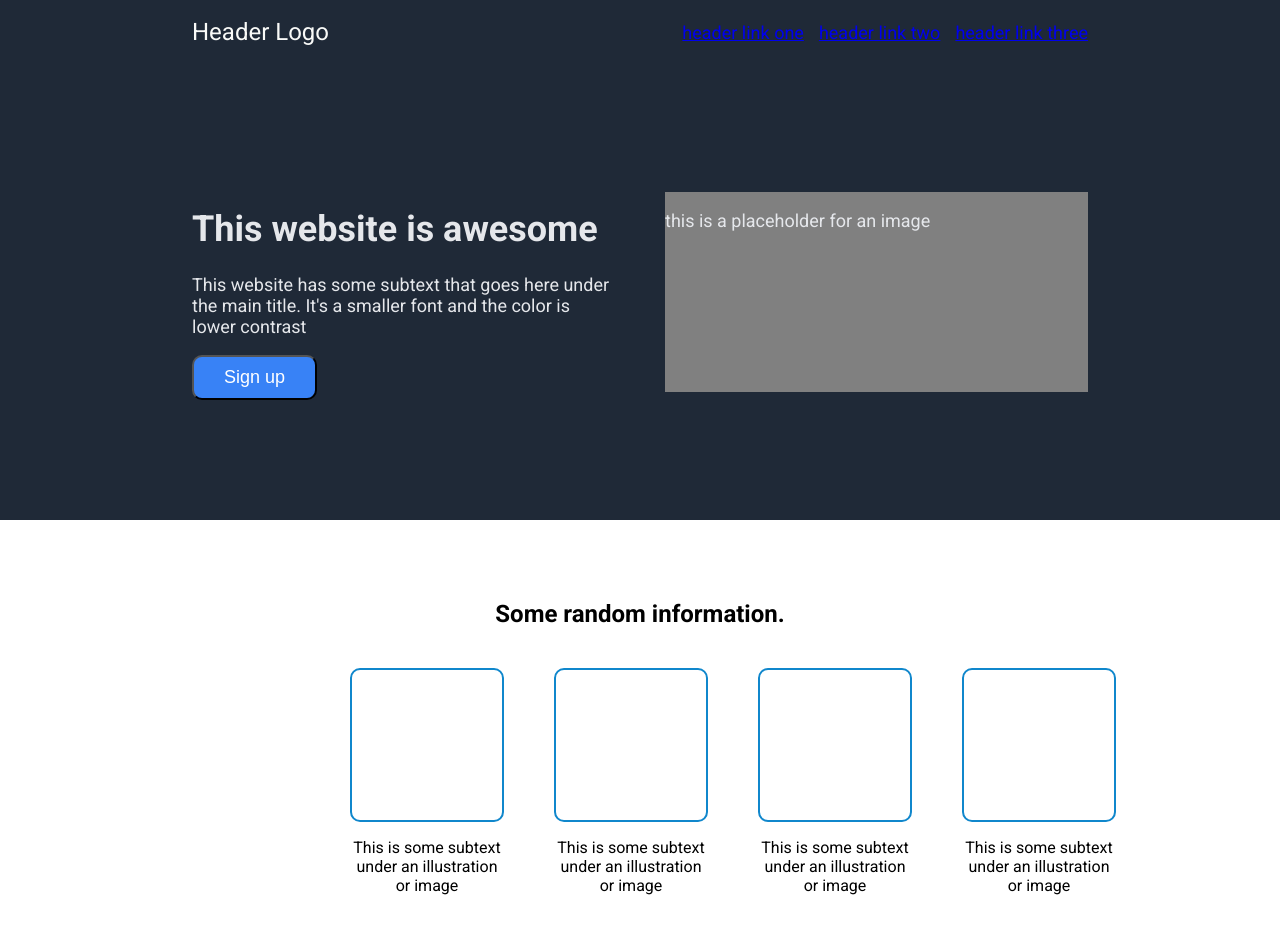
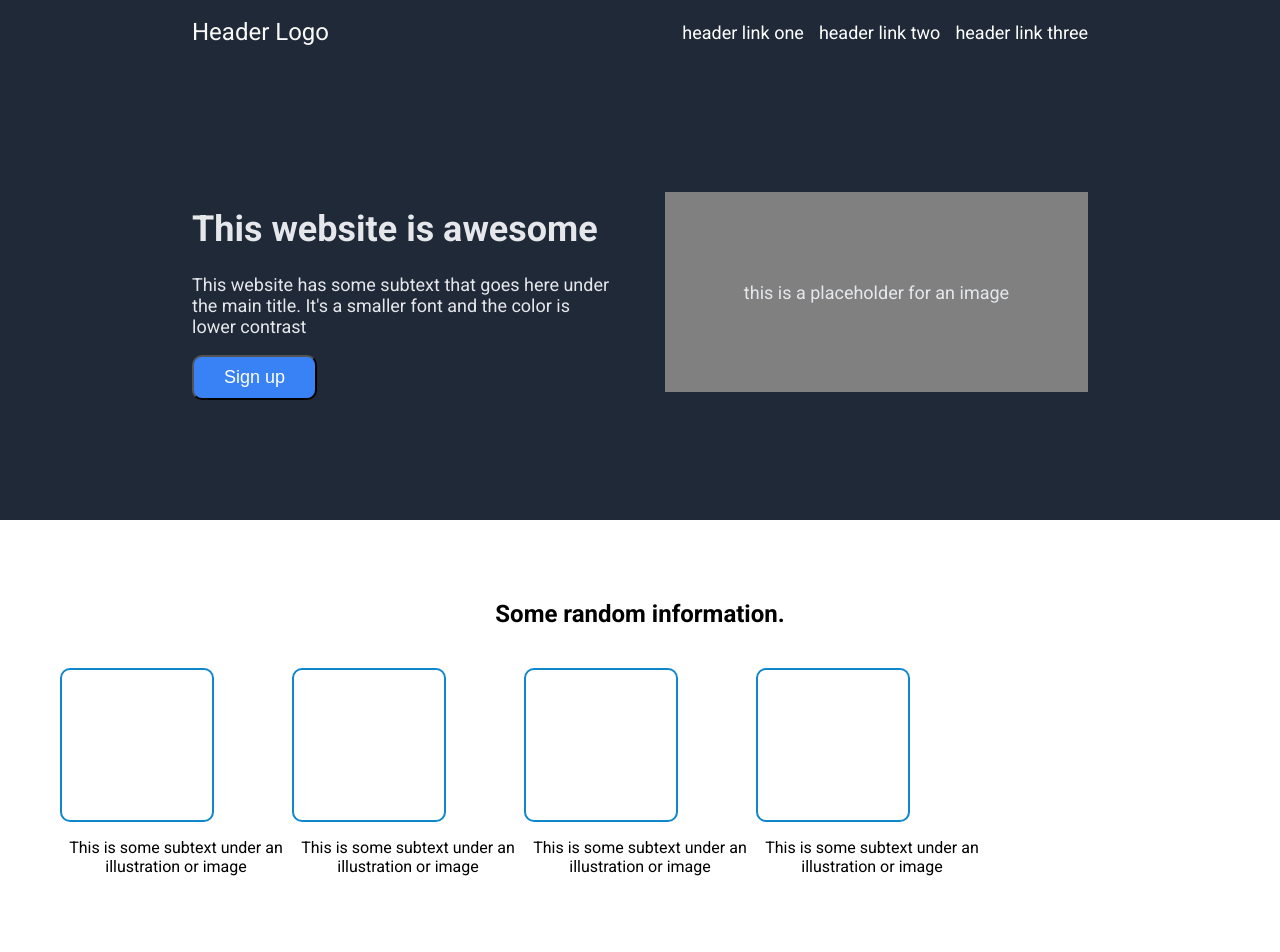
Before and after one commit to kfontana/landing-page, a plain HTML site: page index.html in a window 1280 px wide. Shown: the top 952 px of the page. Drawn offline with Linux system fonts and the light colour scheme.

Commit message:
Modify hero and header section

```diff
--- a/styles.css
+++ b/styles.css
@@ -20,6 +20,11 @@ body {
   width: 70%;
 }
 
+a {
+  text-decoration: none;
+  color: white;
+}
+
 .main-content {
   display: flex;
   align-items: center;
@@ -40,9 +45,15 @@ body {
 }
 
 .img-content {
+  display: flex;
   flex: 1;
   height: 200px;
   background-color: grey;
+  justify-content: center;
+}
+
+.img-content > p {
+  align-self: center;
 }
 
 .header > ul {
@@ -80,10 +91,12 @@ body {
 
 .article-section {
   display: flex;
-  flex-direction: row;
-  width: 50%;
-  gap: 50px;
   text-align: center;
+  flex-wrap: wrap;
+}
+
+.article-section > article {
+  width: 20%;
 }
 
 .rounded-border {
```
